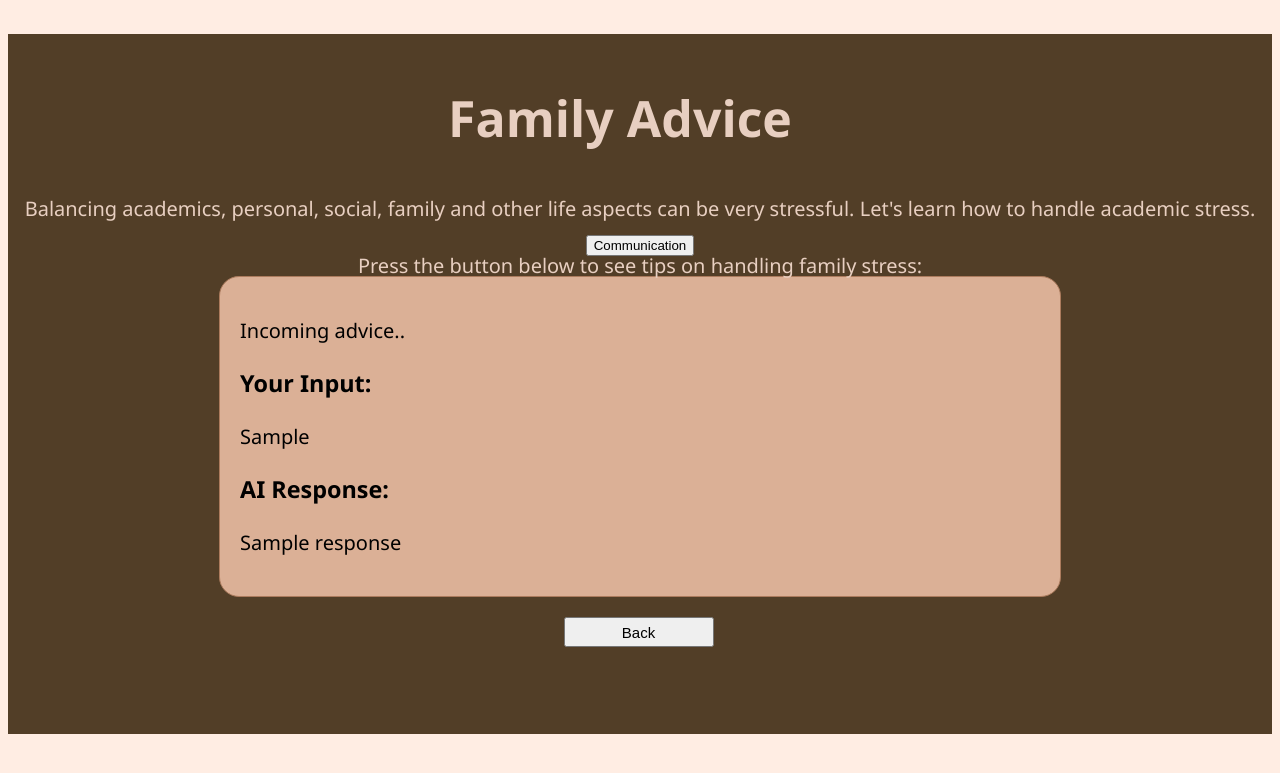
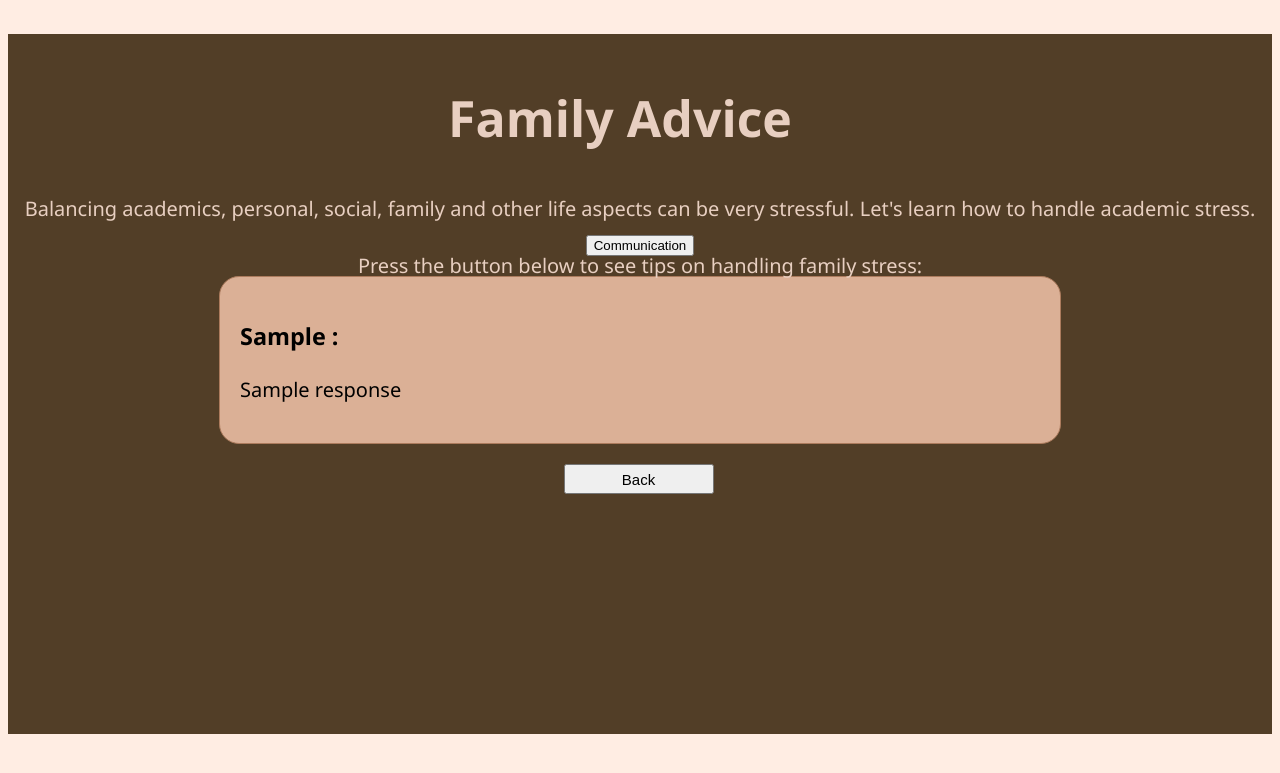
Before and after one commit to soappeea/IgnitionHacks, a Python web app: template website/templates/family.html in a window 1280 px wide. Shown: the top 773 px of the page. Run offline with Jinja, Linux system fonts and the light colour scheme; the template is opened without the code that fills it: most values are stand-ins (such as "Sample title", 1, 10 or a date in 2020).

Commit message:
Fixing error between webpages
Additional note: fix limit on tokens that prevent sentence from being completed.

```diff
--- a/website/static/style.css
+++ b/website/static/style.css
@@ -108,11 +108,6 @@ body
    top: 50px;
    right: 20px;
 }
-Back button
-{
-
-}
-
 
 /*showing response, change format and look*/
 #responses {
--- a/website/templates/academic.html
+++ b/website/templates/academic.html
@@ -18,14 +18,11 @@
         </form>
 
         <div id="responses">
-            <p>Incoming advice..</p>
             {% if user_input %}
-            <h3>Your Input:</h3>
-            <p>{{ user_input }}</p>
+            <h3>{{ user_input }} :</h3>
             {% endif %}
 
             {% if response %}
-            <h3>AI Response:</h3>
             <p>{{ response }}</p>
             {% endif %}
         </div>
--- a/website/templates/family.html
+++ b/website/templates/family.html
@@ -16,14 +16,11 @@
         </form>
 
         <div id="responses">
-            <p>Incoming advice..</p>
             {% if user_input %}
-            <h3>Your Input:</h3>
-            <p>{{ user_input }}</p>
+            <h3>{{ user_input }} :</h3>
             {% endif %}
 
             {% if response %}
-            <h3>AI Response:</h3>
             <p>{{ response }}</p>
             {% endif %}
         </div>
--- a/website/templates/personal.html
+++ b/website/templates/personal.html
@@ -18,14 +18,11 @@
         </form>
 
         <div id="responses">
-            <p>Incoming advice..</p>
             {% if user_input %}
-            <h3>Your Input:</h3>
-            <p>{{ user_input }}</p>
+            <h3>{{ user_input }} :</h3>
             {% endif %}
 
             {% if response %}
-            <h3>AI Response:</h3>
             <p>{{ response }}</p>
             {% endif %}
         </div>
--- a/website/templates/social.html
+++ b/website/templates/social.html
@@ -18,14 +18,11 @@
         </form>
 
         <div id="responses">
-            <p>Incoming advice..</p>
             {% if user_input %}
-            <h3>Your Input:</h3>
-            <p>{{ user_input }}</p>
+            <h3>{{ user_input }} :</h3>
             {% endif %}
 
             {% if response %}
-            <h3>AI Response:</h3>
             <p>{{ response }}</p>
             {% endif %}
         </div>
```
Also changed, not shown: app.py (+7 -10 lines).
